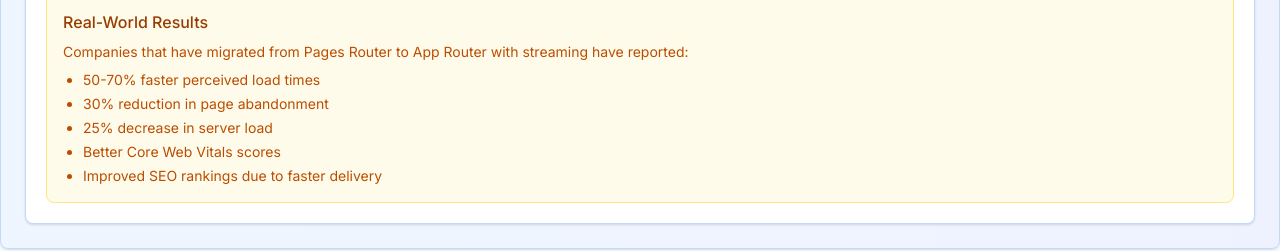
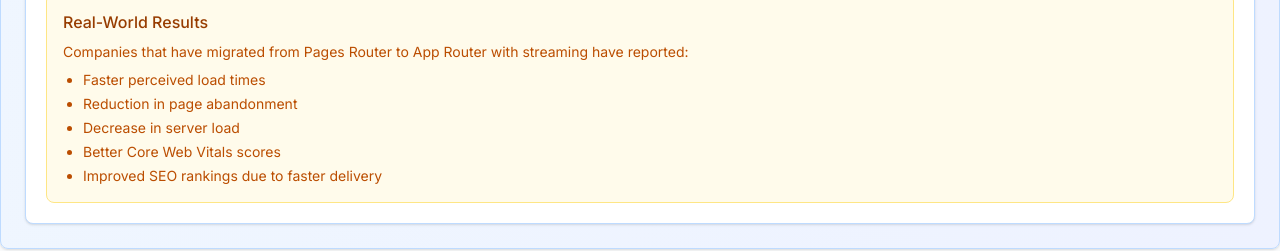
Before and after one commit to YaroslavMatushevych/Next-Render-Demistifying, a Next.js app: page /streaming in a window 1280 px wide. Shown: the part 5531-5782 px from the top of the page. Built offline with nearby package versions, Linux system fonts and the light colour scheme.

Commit message:
feat: updated stats streaming

```diff
--- a/app/(server)/streaming/page.jsx
+++ b/app/(server)/streaming/page.jsx
@@ -617,9 +617,9 @@ export default function DashboardTemplate({ children }) {
                             Companies that have migrated from Pages Router to App Router with streaming have reported:
                         </p>
                         <ul className="mt-2 space-y-1 text-sm text-amber-700 list-disc pl-5">
-                            <li>50-70% faster perceived load times</li>
-                            <li>30% reduction in page abandonment</li>
-                            <li>25% decrease in server load</li>
+                            <li>Faster perceived load times</li>
+                            <li>Reduction in page abandonment</li>
+                            <li>Decrease in server load</li>
                             <li>Better Core Web Vitals scores</li>
                             <li>Improved SEO rankings due to faster delivery</li>
                         </ul>
```
